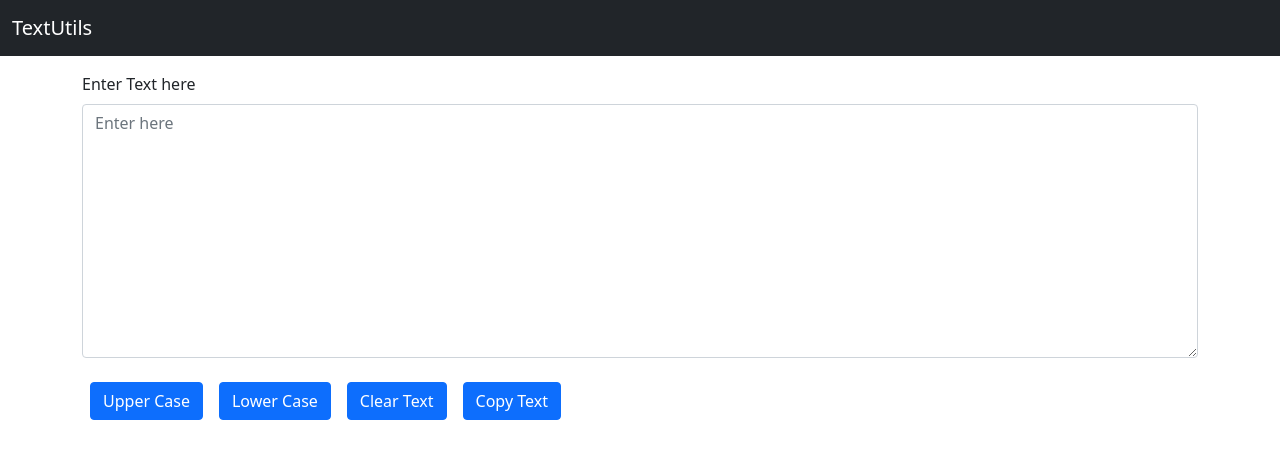
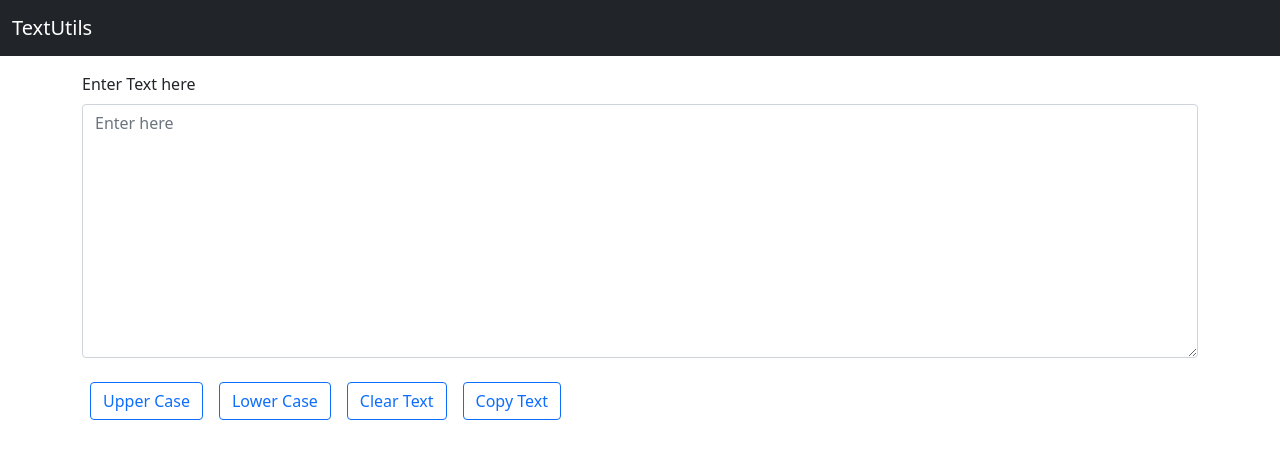
Before and after one commit to cybersaksham/React-Textutils, a React (Create React App) app: page / in a window 1280 px wide. Shown: the top 458 px of the page. Built offline with nearby package versions, Linux system fonts and the light colour scheme.

Commit message:
button styling

```diff
--- a/src/components/Form.js
+++ b/src/components/Form.js
@@ -34,16 +34,16 @@ export default function Form() {
           placeholder="Enter here"
         ></textarea>
       </div>
-      <button onClick={handleUpCase} className="m-2 btn btn-primary">
+      <button onClick={handleUpCase} className="m-2 btn btn-outline-primary">
         Upper Case
       </button>
-      <button onClick={handleLowCase} className="m-2 btn btn-primary">
+      <button onClick={handleLowCase} className="m-2 btn btn-outline-primary">
         Lower Case
       </button>
-      <button onClick={handleClearText} className="m-2 btn btn-primary">
+      <button onClick={handleClearText} className="m-2 btn btn-outline-primary">
         Clear Text
       </button>
-      <button onClick={handleCopyText} className="m-2 btn btn-primary">
+      <button onClick={handleCopyText} className="m-2 btn btn-outline-primary">
         Copy Text
       </button>
     </div>
```
